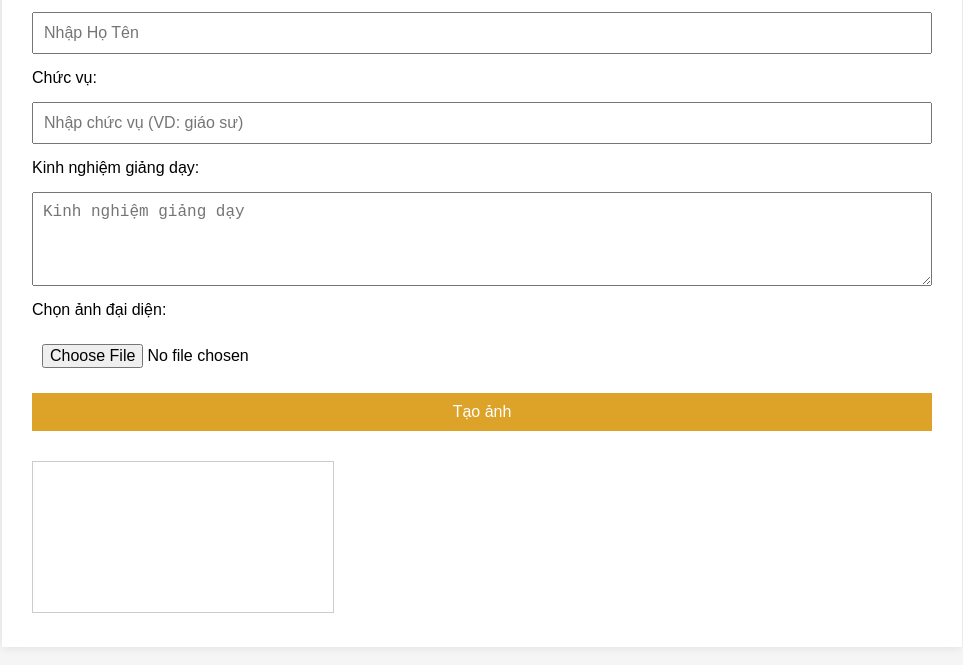
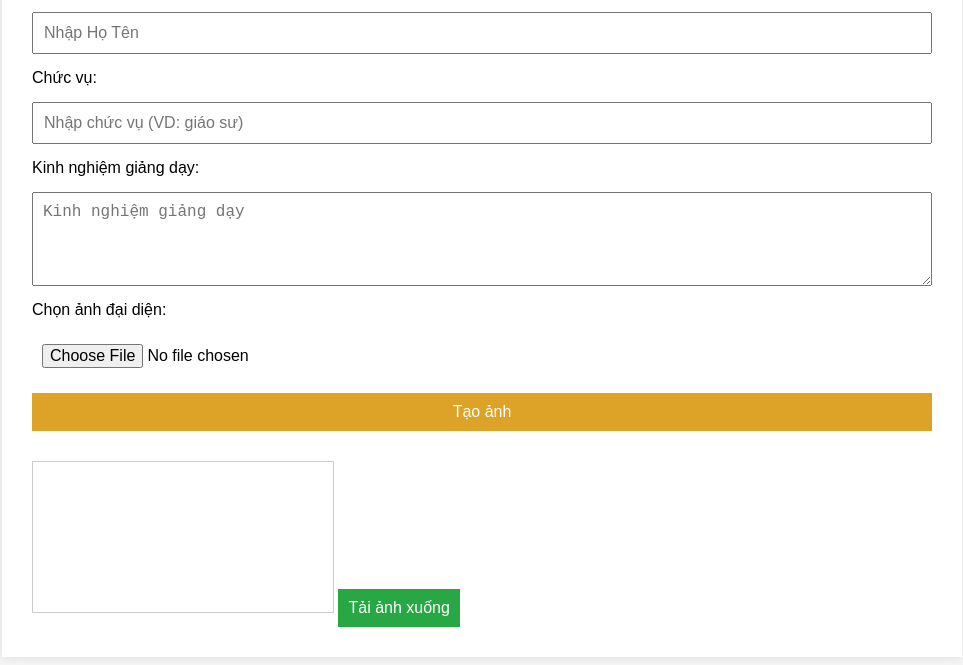
Before and after one commit to binhchelsea/giasu247, a plain HTML site: page index.html in a window 1280 px wide. Shown: the part 151-816 px from the top of the page, without its empty margins (158-1121 px from the left). Drawn offline with Linux system fonts and the light colour scheme.

Commit message:
Update index.html

```diff
--- a/index.html
+++ b/index.html
@@ -27,6 +27,7 @@
     </form>
 
 <canvas id="resultCanvas"></canvas>
+<a id="downloadLink" download="anh-ket-qua.png">Tải ảnh xuống</a>
 </div>
 
   <script src="script.js"></script>
```
